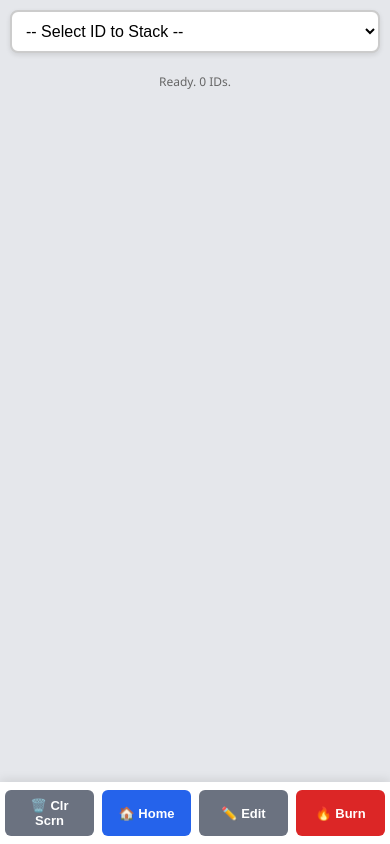
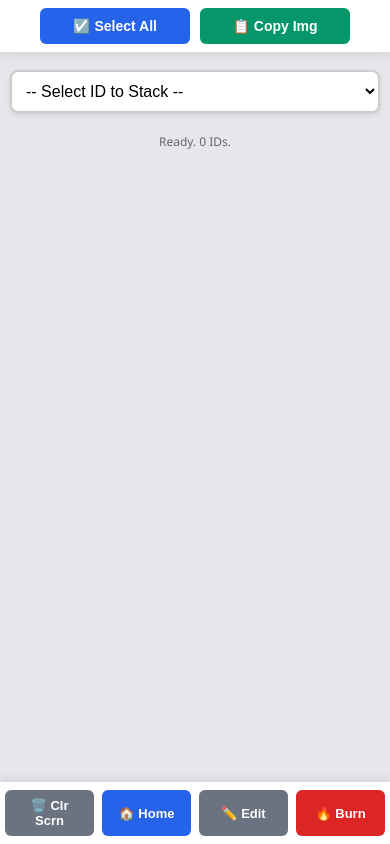
Before and after one commit to daniloabeleda1963-lgtm/idsystem_flaskstart, a Flask app: page /view_phone in a window 390 px wide. Run offline with Flask 3, Linux system fonts and the light colour scheme; data that the repository does not hold is empty; parts of the project's set-up code (start-up, migrations or seed data) failed here and were passed over; some libraries are stand-ins or nearby versions.

Commit message:
Update view_phone.html

```diff
--- a/templates/view_phone.html
+++ b/templates/view_phone.html
@@ -3,7 +3,7 @@
 <head>
     <meta charset="UTF-8">
     <meta name="viewport" content="width=device-width, initial-scale=1.0">
-    <title>ID Card Phone Stacker (Final + Delete Bucket)</title>
+    <title>ID Card Phone Stacker (Select All + Copy)</title>
 
     <!-- Libraries -->
     <script src="https://cdnjs.cloudflare.com/ajax/libs/jspdf/2.5.1/jspdf.umd.min.js"></script>
@@ -15,6 +15,7 @@
             --edit-color: #d97706;
             --danger-color: #dc2626;
             --bg-color: #f3f4f6;
+            --selected-border: #2563eb; /* Blue border when selected */
         }
         body {
             font-family: 'Segoe UI', Tahoma, Geneva, Verdana, sans-serif;
@@ -28,15 +29,45 @@
         }
 
         .workspace {
-            flex-grow: 1;
+            flex-grow:1;
             background: #e5e7eb;
             overflow-y: auto;
             display: flex;
             flex-direction: column;
             align-items: center;
             padding: 10px;
-            padding-bottom: 80px;
+            padding-top: 70px; /* Space for Top Bar */
+            padding-bottom: 80px; /* Space for Bottom Bar */
         }
+
+        /* NEW: TOP BAR (For Select All & Copy) */
+        .top-bar {
+            position: fixed;
+            top: 0;
+            left: 0;
+            width: 100%;
+            background: white;
+            padding: 8px 10px;
+            box-shadow: 0 2px 10px rgba(0,0,0,0.1);
+            display: flex;
+            justify-content: center;
+            gap: 10px;
+            z-index: 1000;
+            box-sizing: border-box;
+        }
+        .top-btn {
+            flex: 1;
+            padding: 10px;
+            font-size: 14px;
+            font-weight: bold;
+            border: none;
+            border-radius: 6px;
+            cursor: pointer;
+            color: white;
+            max-width: 150px;
+        }
+        .btn-select-all { background: #2563eb; }
+        .btn-copy { background: #059669; }
 
         .member-select {
             width: 100%;
@@ -67,6 +98,7 @@
             max-width: 380px;
             display: flex;
             justify-content: center;
+            margin-bottom: 5px;
         }
 
         .id-card {
@@ -79,6 +111,14 @@
             border-radius: 4px;
             border: 1px solid #ddd;
             cursor: default;
+            transition: border 0.2s ease, transform 0.2s ease;
+        }
+
+        /* STATE: Selected (Blue Border) */
+        .card-wrapper.is-selected .id-card {
+            border: 4px solid var(--selected-border);
+            transform: scale(1.02);
+            box-shadow: 0 4px 10px rgba(37, 99, 235, 0.3);
         }
 
         .delete-btn {
@@ -147,17 +187,17 @@
         .btn-home { background: #2563eb; }
         .btn-edit { background: #6b7280; }
         .btn-edit.active { background: var(--edit-color); animation: pulse 1.5s infinite; }
-        .btn-danger { background: #dc2626; } /* Red Delete Bucket Button */
+        .btn-danger { background: #dc2626; }
 
         @keyframes pulse { 0% { transform: scale(1); } 50% { transform: scale(1.05); } 100% { transform: scale(1); } }
 
         /* Options Panel */
         .options-panel {
             position: fixed;
-            bottom: 60px; /* Above bottom bar */
+            bottom: 60px;
             left: 10px;
             right: 10px;
-            background: rgba(255, 255, 255, 0.98);
+            background: rgba(255,255,255, 0.98);
             backdrop-filter: blur(10px);
             border-radius: 15px;
             padding: 15px;
@@ -167,7 +207,7 @@
             gap: 10px;
             z-index: 999;
             animation: slideUp 0.3s ease-out;
-            border: 2px solid #fee2e2; /* Light red border */
+            border: 2px solid #fee2e2;
         }
         .options-panel.show { display: flex; }
 
@@ -211,6 +251,12 @@
         <div id="loading-msg" style="margin-top: 15px; font-weight: bold;">Processing...</div>
     </div>
 
+    <!-- NEW: TOP BAR (Select All / Copy) -->
+    <div class="top-bar">
+        <button class="top-btn btn-select-all" onclick="selectAllCards()">☑️ Select All</button>
+        <button class="top-btn btn-copy" onclick="copySelectedCard()">📋 Copy Img</button>
+    </div>
+
     <div class="workspace">
         <select id="bucketSelect" class="member-select" onchange="addToStack()">
             <option value="" disabled selected>-- Select ID to Stack --</option>
@@ -223,10 +269,10 @@
         <div id="status-text" style="margin-top: 10px;">Ready.</div>
     </div>
 
-    <!-- Options Panel (Hidden by default) -->
+    <!-- Options Panel -->
     <div class="options-panel" id="optionsPanel">
         <div style="font-size: 12px; color: #666; text-align: center; margin-bottom: 5px;">
-            ⚠️ WARNING: This will delete ALL IDs from the bucket permanently.
+            ⚠️ WARNING: This will delete ALL IDs from bucket.
         </div>
         <button class="opt-btn opt-btn-danger" onclick="confirmDeleteBucket()">☠️ DELETE ALL FILES IN BUCKET</button>
         <button class="opt-btn" onclick="toggleOptions()">Cancel</button>
@@ -295,21 +341,18 @@
         }
 
         async function confirmDeleteBucket() {
-            if(!confirm("ARE YOU SURE?\n\nThis will delete ALL files in the bucket.\nThis action cannot be undone.")) return;
+            if(!confirm("ARE YOU SURE?\n\nThis will delete ALL files in the bucket.")) return;
             if(!confirm("Final Warning: Press OK to BURN all files.")) return;
 
-            toggleOptions(); // Close panel
+            toggleOptions();
             showLoading(true, "Burning bucket...");
             statusText.textContent = "Deleting files...";
 
             try {
-                // Assuming your backend has a 'delete-all' endpoint.
-                // If not, we might need to loop delete. But assuming optimized:
                 const response = await fetch(`${API_URL}/api/storage/delete-all`, { method: 'DELETE' });
 
                 if (response.ok) {
-                    statusText.textContent = "Bucket is now empty! Diet complete!";
-                    // Refresh list
+                    statusText.textContent = "Bucket is now empty!";
                     await fetchBucketList();
                     alert("Success! All files deleted.");
                 } else {
@@ -374,6 +417,14 @@
             imgEl.alt = file.filename;
             imgEl.loading = "lazy";
 
+            // ADD CLICK TOGGLE SELECT (For Copy Button to know which one to copy)
+            imgEl.onclick = function() {
+                // Remove selected from others
+                document.querySelectorAll('.card-wrapper').forEach(w => w.classList.remove('is-selected'));
+                // Select this one
+                wrapper.classList.add('is-selected');
+            };
+
             wrapper.appendChild(delBtn);
             wrapper.appendChild(imgEl);
             stackContainer.appendChild(wrapper);
@@ -389,6 +440,53 @@
         function updateCount() {
             statusText.textContent = `Stack: ${stackContainer.children.length}`;
         }
+
+        // --- NEW FUNCTIONS ---
+
+        // 1. Select All Function
+        function selectAllCards() {
+            const wrappers = document.querySelectorAll('.card-wrapper');
+            if (wrappers.length === 0) return alert("No cards to select.");
+
+            wrappers.forEach(w => {
+                w.classList.add('is-selected');
+            });
+            statusText.textContent = "All Cards Selected.";
+        }
+
+        // 2. Copy Function (Copies FIRST Selected Image to Clipboard)
+        async function copySelectedCard() {
+            const selected = document.querySelector('.card-wrapper.is-selected');
+
+            if (!selected) {
+                alert("Please select a card first (Click on the image).");
+                return;
+            }
+
+            const imgEl = selected.querySelector('img');
+            const imgUrl = imgEl.src;
+
+            try {
+                showLoading(true, "Copying...");
+
+                // 1. Fetch Image Data (Blob)
+                const response = await fetch(imgUrl);
+                const blob = await response.blob();
+
+                // 2. Write to Clipboard
+                // Note: Works best on Android Chrome. Might need user permission on others.
+                const item = new ClipboardItem({ "image/png": blob });
+                await navigator.clipboard.write([item]);
+
+                alert("Image Copied! Paste in WhatsApp/Messenger.");
+                showLoading(false);
+
+            } catch (err) {
+                console.error(err);
+                showLoading(false);
+                alert("Copy failed. \n\nReason: Browser might not support copying images automatically.\n\nTip: Long press the image directly to Save.");
+            }
+        }
     </script>
 </body>
 </html>
```
